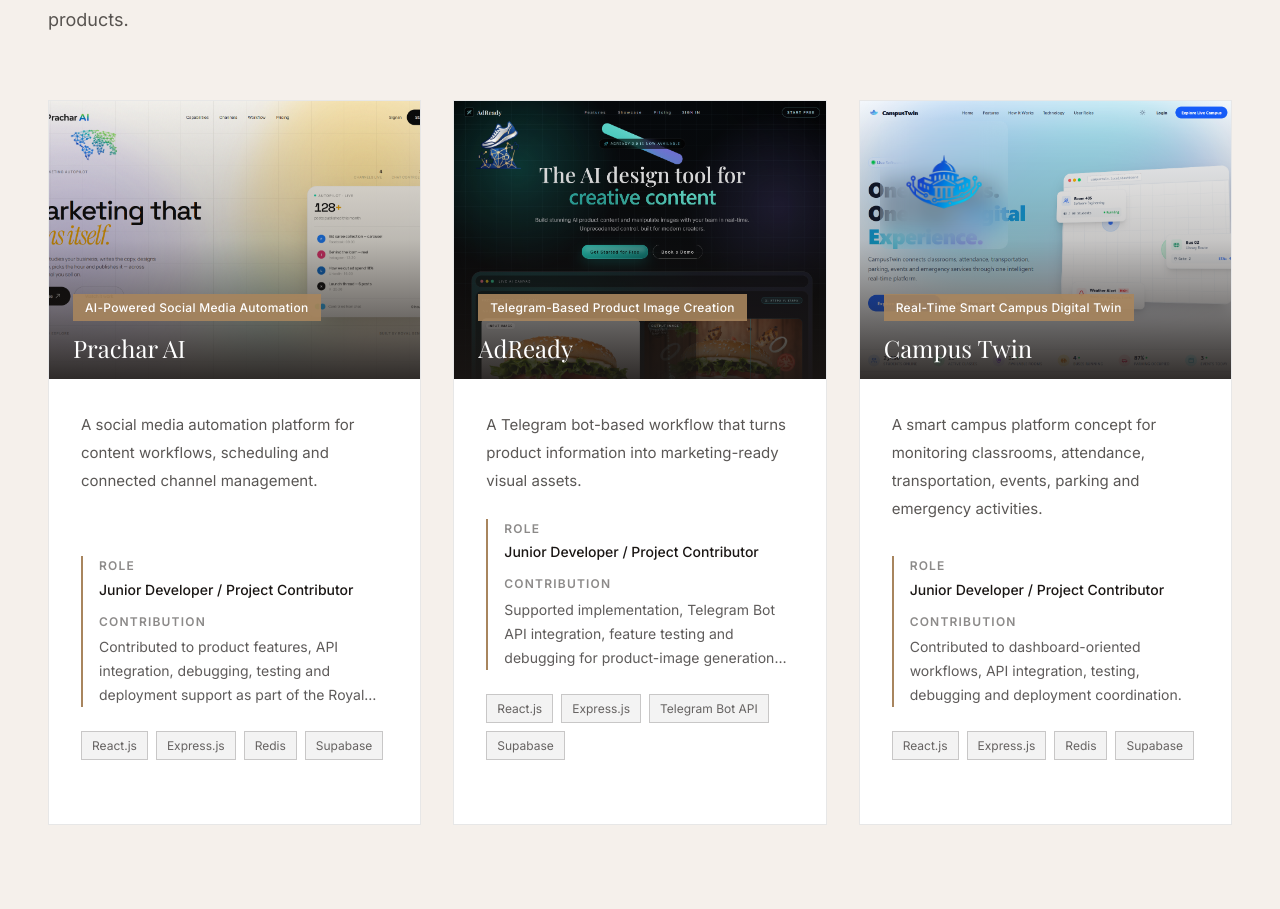
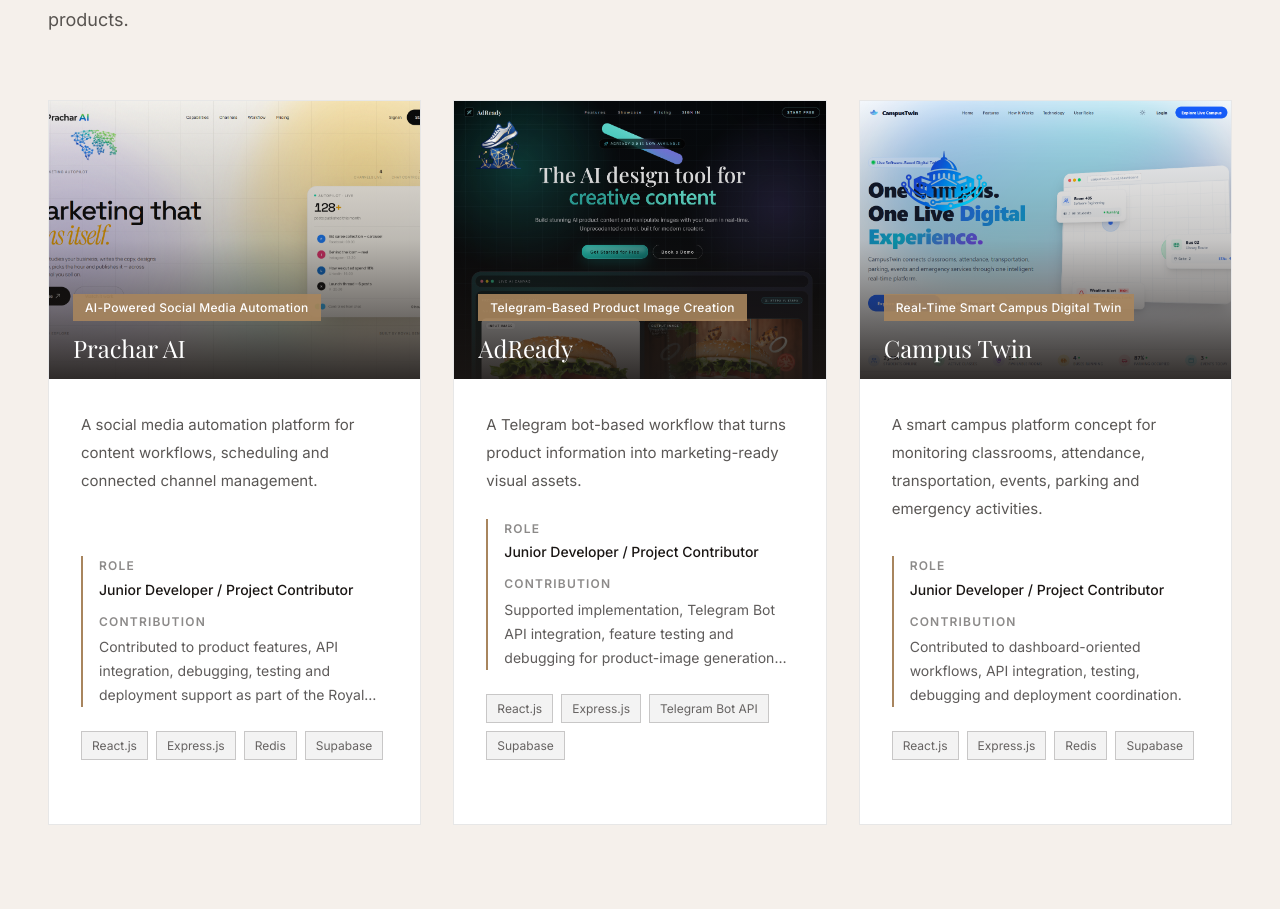
Before and after one commit to MohammedShakib/my-portfolio-website, a Next.js app: page / in a window 1280 px wide. Shown: the part 4030-4939 px from the top of the page. Built offline with nearby package versions, Linux system fonts and the light colour scheme.

Commit message:
Fix Campus Twin logo background in featured projects card

```diff
--- a/src/data/portfolio.ts
+++ b/src/data/portfolio.ts
@@ -216,7 +216,7 @@
     logo: "/assets/projects/CampusTwin-logo.png",
     imageAlt: "Campus Twin smart campus dashboard",
     logoAlt: "Campus Twin logo",
-    logoClassName: "absolute left-4 top-4 h-auto w-24 md:left-5 md:top-5 md:w-32 object-contain bg-white/10 backdrop-blur-md p-2 rounded-lg",
+    logoClassName: "absolute left-4 top-4 h-auto w-24 md:left-5 md:top-5 md:w-32 object-contain",
     logoWidth: 128,
     logoHeight: 48,
     githubLink: "",
```
